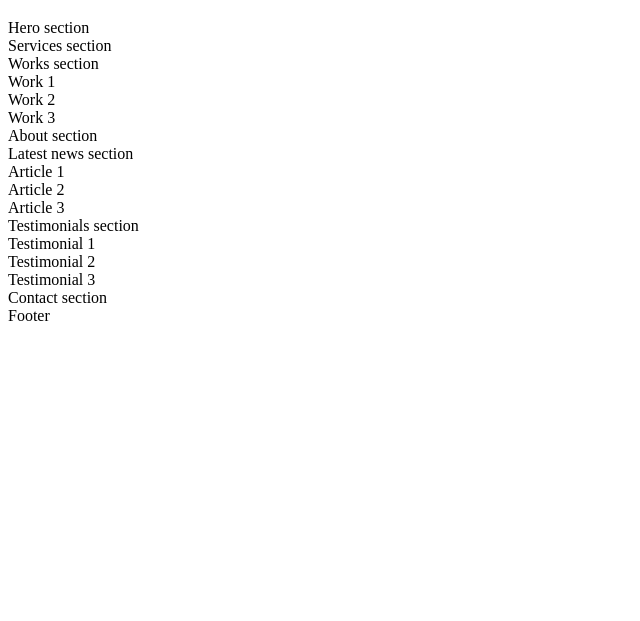
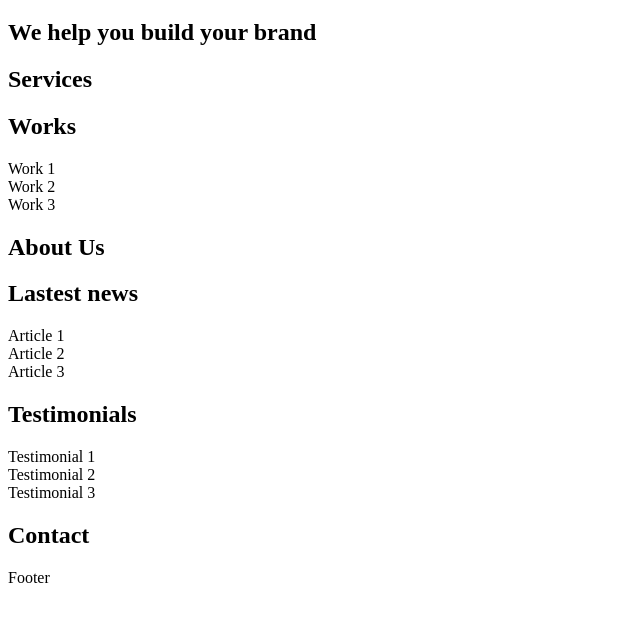
Before and after one commit to JoyOffere/alu-web_front_end, a plain HTML site: page html_advanced/9-index.html in a window 1280 px wide. Shown: the part 61-682 px from the top of the page, without its empty margins (0-640 px from the left). Drawn offline with Linux system fonts and the light colour scheme.

Commit message:
Updated tags

```diff
--- a/html_advanced/9-index.html
+++ b/html_advanced/9-index.html
@@ -17,39 +17,39 @@
     <main>
         <h1>Homepage</h1>
         <section>
-            Hero section
+            <h2>We help you build your brand</h2>
         </section>
         <section>
-            Services section
+            <h2>Services</h2>
         </section>
 
         <section>
-            Works section
+            <h2>Works</h2>
             <article>Work 1</article>
             <article>Work 2</article>
             <article>Work 3</article>
         </section>
 
         <section>
-            About section
+            <h2>About Us</h2>
         </section>
 
         <section>
-            Latest news section
+            <h2>Lastest news</h2>
             <article>Article 1</article>
             <article>Article 2</article>
             <article>Article 3</article>
         </section>
 
         <section>
-            Testimonials section
+            <h2>Testimonials</h2>
             <article>Testimonial 1</article>
             <article>Testimonial 2</article>
             <article>Testimonial 3</article>
         </section>
 
         <section>
-            Contact section
+            <h2>Contact</h2>
         </section>
     </main>
     <footer>Footer</footer>
```
